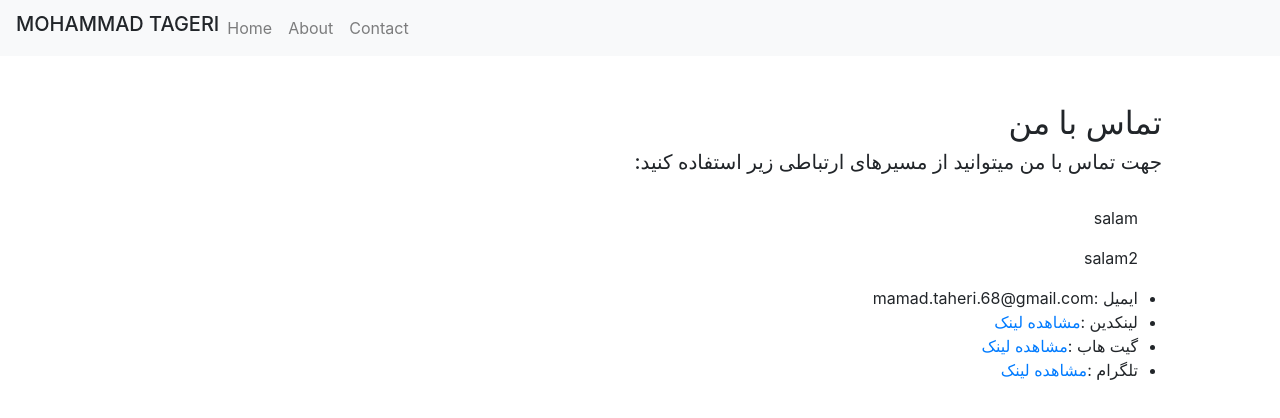
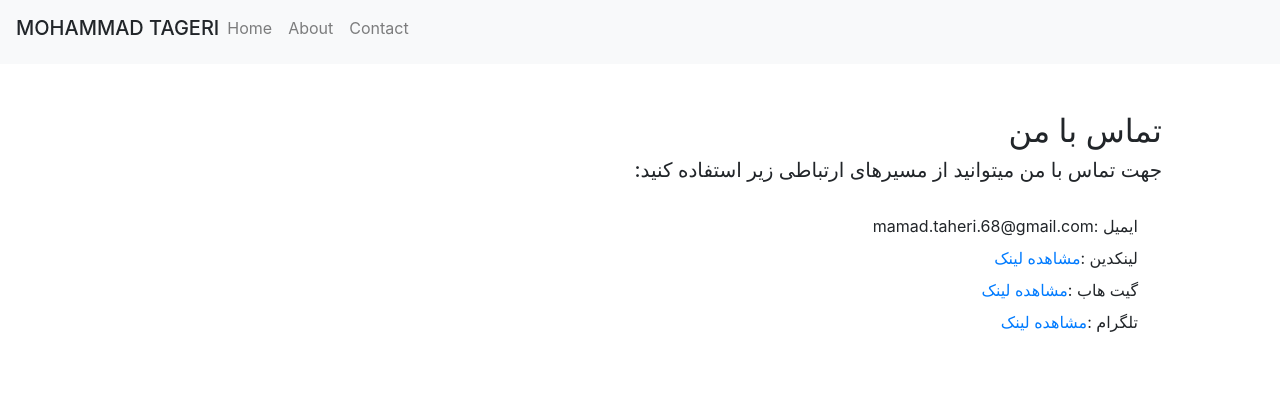
Before and after one commit to MamadTaheri/github-api, a React (Create React App) app: page /contact in a window 1280 px wide. Shown: the top 418 px of the page. Built offline with nearby package versions, Linux system fonts and the light colour scheme.

Commit message:
a little work on Contact

```diff
--- a/src/components/Contact.js
+++ b/src/components/Contact.js
@@ -9,8 +9,6 @@ const Contact = () => {
                 <h2>تماس با من</h2>
                 <h5>جهت تماس با من میتوانید از مسیرهای ارتباطی زیر استفاده کنید:</h5>
                 <ul className="contact-list p-1 p-md-4">
-                    <p>salam</p>
-                    <p>salam2</p>
 
                     <li>
                         <i className="fa fa-envelope-open-o" aria-hidden="true"></i>
--- a/src/index.css
+++ b/src/index.css
@@ -16,3 +16,16 @@ code {
   direction: rtl;
   text-align: right;
 }
+
+ul {
+  list-style: none;
+}
+
+ul li {
+  margin-bottom: 0.5rem;
+}
+
+a {
+  text-decoration: none !important;
+  cursor: pointer;
+}
```
